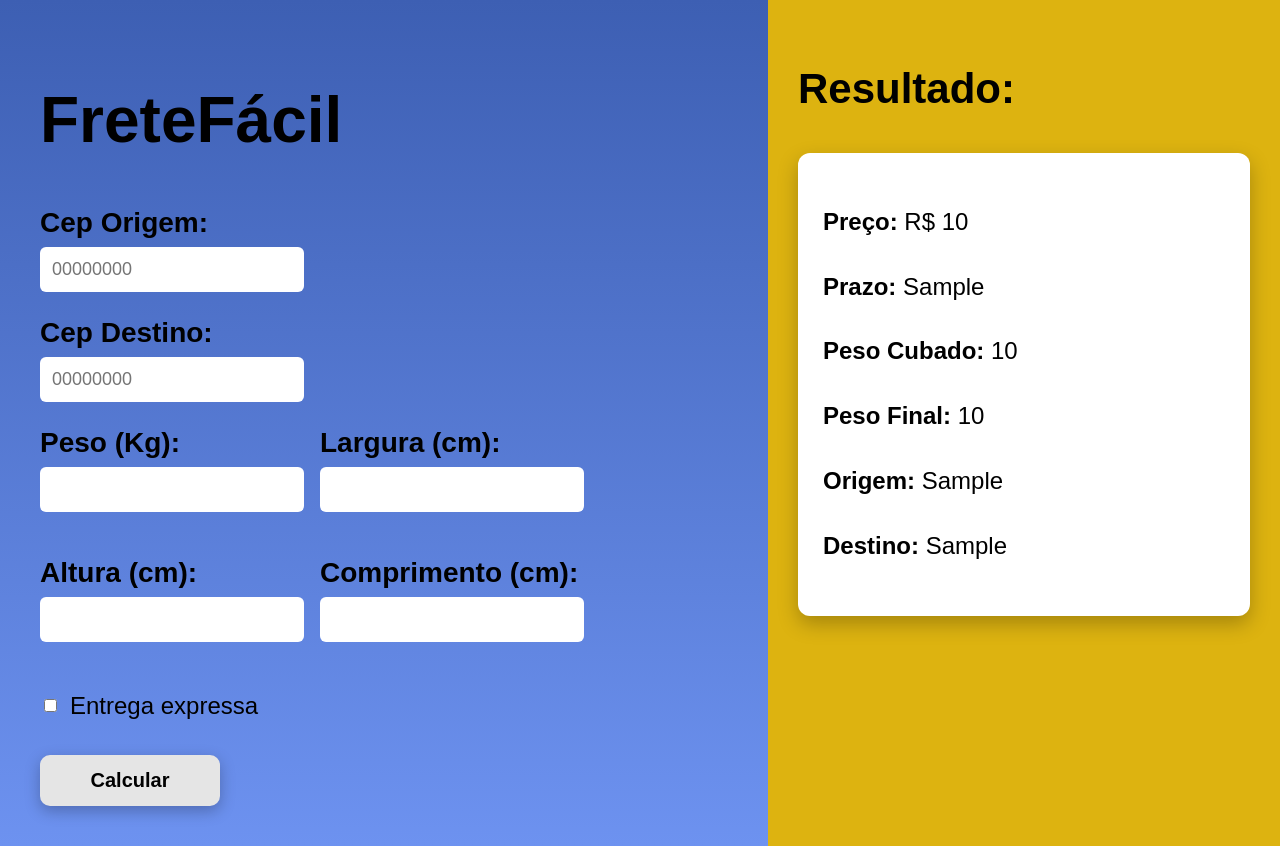
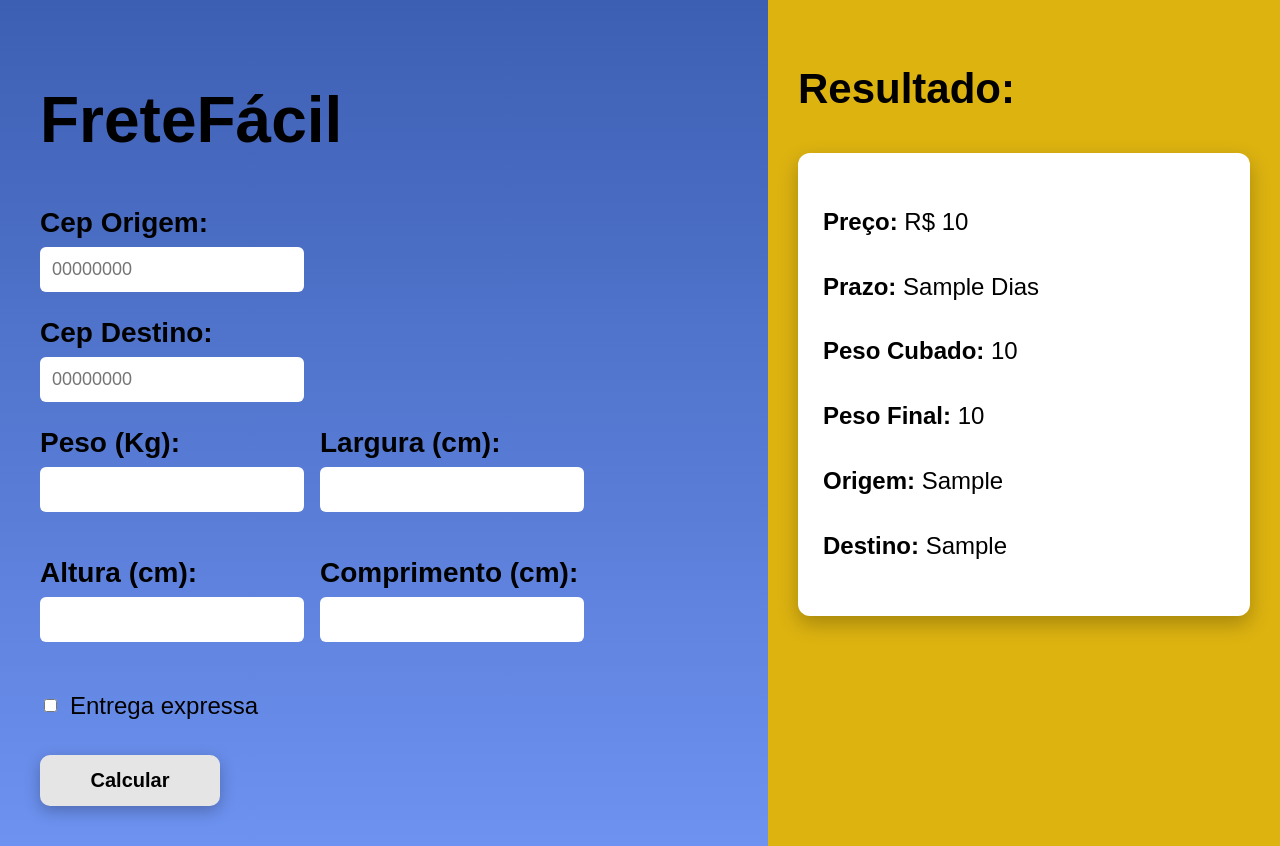
Before and after one commit to Guilherme-Lins669/Calculo-Frete-V2, a Flask app: template templates/index.html in a window 1280 px wide. Run offline with Flask 3, Linux system fonts and the light colour scheme; the template is opened without the code that fills it: most values are stand-ins (such as "Sample title", 1, 10 or a date in 2020).

Commit message:
Update index.html

```diff
--- a/templates/index.html
+++ b/templates/index.html
@@ -75,7 +75,7 @@
         <div class="card">
 
             <p><strong>Preço:</strong> R$ {{ result.price }}</p>
-            <p><strong>Prazo:</strong> {{ result.delivery_days }}</p>
+            <p><strong>Prazo:</strong> {{ result.delivery_days }} Dias</p>
             <p><strong>Peso Cubado:</strong> {{ result.cubed_weight }}</p>
             <p><strong>Peso Final:</strong> {{ result.final_weight }}</p>
             <p><strong>Origem:</strong> {{ result.origin_region }}</p>
```
